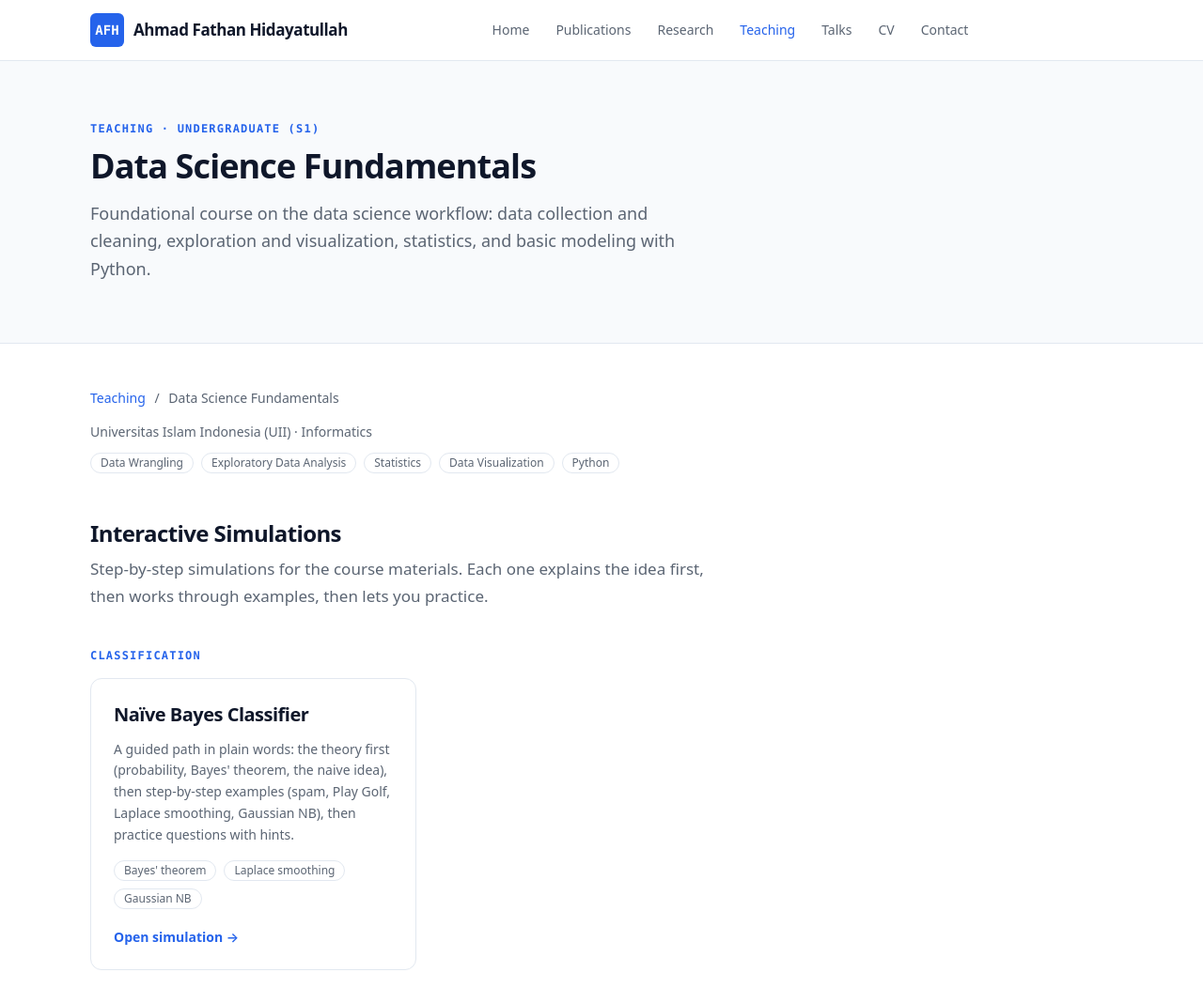
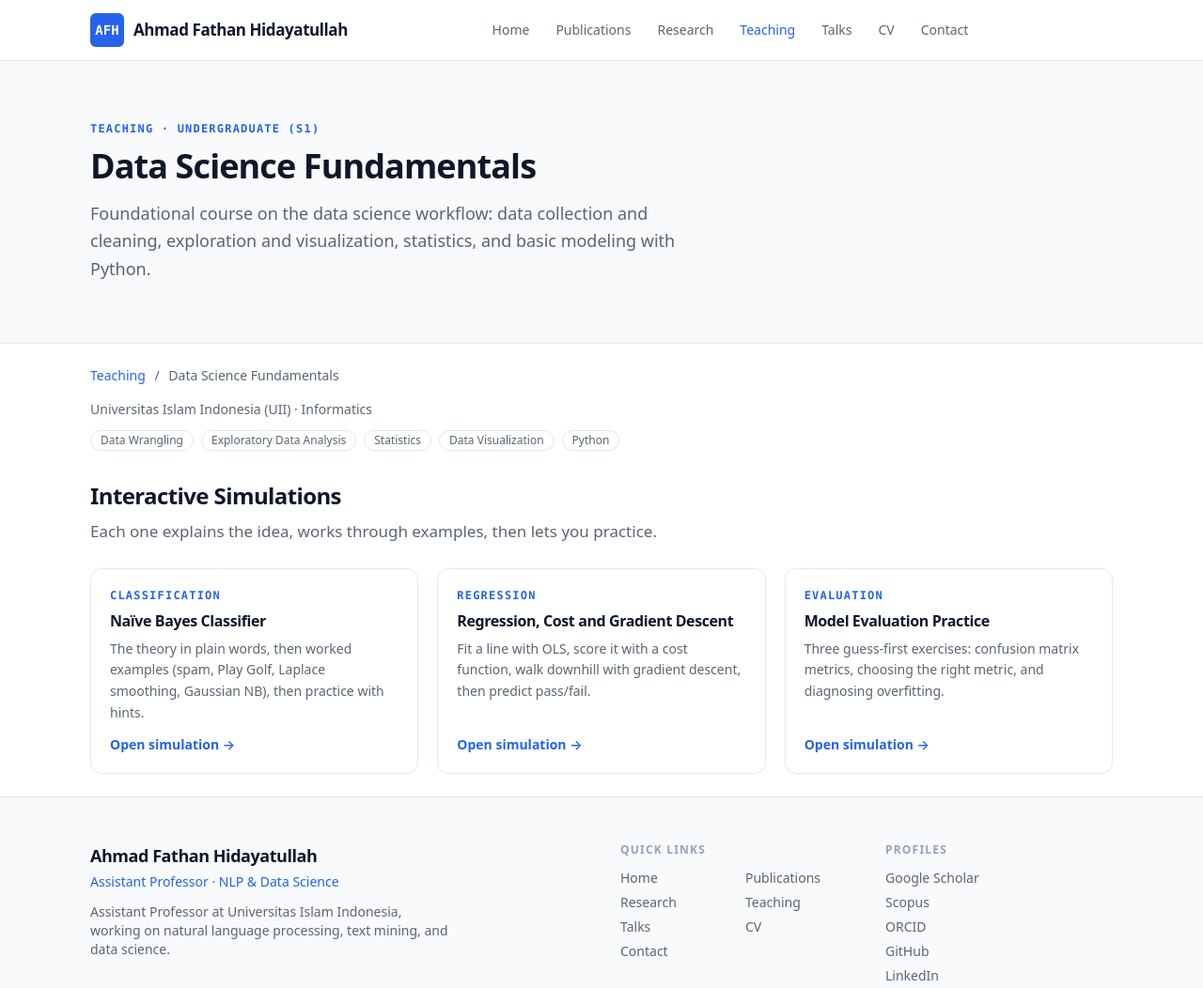
Before and after one commit to ahmad-fathan/ahmad-fathan.github.io, an Astro site: page /teaching/data-science-fundamentals in a window 1280 px wide. Shown: the top 1052 px of the page at 94% size. Built offline with nearby package versions, Linux system fonts and the light colour scheme; Astro itself is replaced by a stand-in of ours.

Commit message:
teaching: one row of simulation cards, drop per-material sections

```diff
--- a/src/data/simulations.ts
+++ b/src/data/simulations.ts
@@ -42,7 +42,7 @@ export const simulations: Simulation[] = [
     material: "Classification",
     title: "Naïve Bayes Classifier",
     summary:
-      "A guided path in plain words: the theory first (probability, Bayes' theorem, the naive idea), then step-by-step examples (spam, Play Golf, Laplace smoothing, Gaussian NB), then practice questions with hints.",
+      "The theory in plain words, then worked examples (spam, Play Golf, Laplace smoothing, Gaussian NB), then practice with hints.",
     topics: ["Bayes' theorem", "Laplace smoothing", "Gaussian NB"],
     updated: "2026-11",
   },
@@ -52,7 +52,7 @@ export const simulations: Simulation[] = [
     material: "Regression",
     title: "Regression, Cost and Gradient Descent",
     summary:
-      "Four connected sections on ten made-up students: fit a line with OLS, score it with a cost function, let gradient descent walk downhill, then turn a score into a pass/fail probability with logistic regression.",
+      "Fit a line with OLS, score it with a cost function, walk downhill with gradient descent, then predict pass/fail.",
     topics: ["Linear regression", "Cost function", "Gradient descent", "Logistic regression"],
     updated: "2026-11",
   },
@@ -62,7 +62,7 @@ export const simulations: Simulation[] = [
     material: "Evaluation",
     title: "Model Evaluation Practice",
     summary:
-      "Three exercises with a guess-first mode: read a confusion matrix and compute accuracy, precision, recall and F1; choose the right metric for three applications; diagnose overfitting and check a cross-validation mean.",
+      "Three guess-first exercises: confusion matrix metrics, choosing the right metric, and diagnosing overfitting.",
     topics: ["Confusion matrix", "Precision & recall", "F1-score", "Cross-validation"],
     updated: "2026-11",
   },
--- a/src/pages/teaching/[course].astro
+++ b/src/pages/teaching/[course].astro
@@ -4,7 +4,7 @@
 import Layout from "../../components/Layout.astro";
 import PageHeader from "../../components/PageHeader.astro";
 import { getEntry } from "astro:content";
-import { coursePages, simulationsFor, simulationHref, groupByMaterial } from "../../data/simulations";
+import { coursePages, simulationsFor, simulationHref } from "../../data/simulations";
 
 export function getStaticPaths() {
   return coursePages.map((c) => ({ params: { course: c.slug }, props: { courseId: c.courseId, slug: c.slug } }));
@@ -16,8 +16,8 @@ if (!entry) throw new Error(`Course "${courseId}" not found in src/content/teach
 const { data } = entry;
 const name = data.name.en;
 const desc = data.description?.en ?? "";
-const groups = groupByMaterial(simulationsFor(courseId));
-const total = groups.reduce((n, g) => n + g.items.length, 0);
+const allSims = simulationsFor(courseId);
+const total = allSims.length;
 const levelLabel: Record<string, string> = { S1: "Undergraduate (S1)", D4: "Applied Bachelor (D4)", S2: "Master (S2)" };
 const prodiLabel: Record<string, string> = { Informatika: "Informatics", "Bisnis Digital": "Digital Business", "Informatika (IP)": "Informatics (International Programme)" };
 const prodiRaw = data.fakultasProdi?.split(" - ")[1] ?? data.fakultasProdi;
@@ -34,7 +34,7 @@ const prodiRaw = data.fakultasProdi?.split(" - ")[1] ?? data.fakultasProdi;
     lede={desc || undefined}
   />
 
-  <div class="container-site py-12">
+  <div class="container-site py-6">
     <nav class="text-sm text-muted" aria-label="Breadcrumb">
       <a href="/teaching" class="font-medium text-primary hover:text-primary-dark">Teaching</a>
       <span class="mx-1.5">/</span>
@@ -52,40 +52,32 @@ const prodiRaw = data.fakultasProdi?.split(" - ")[1] ?? data.fakultasProdi;
       </ul>
     )}
 
-    <section class="mt-12">
+    <section class="mt-8">
       <h2 class="text-2xl font-bold tracking-tight">Interactive Simulations</h2>
       <p class="mt-2 max-w-2xl text-muted">
-        Step-by-step simulations for the course materials. Each one explains the idea first, then works through examples, then lets you practice.
+        Each one explains the idea, works through examples, then lets you practice.
       </p>
 
       {total === 0 && <p class="mt-6 text-muted">Simulations for this course will be added soon.</p>}
 
-      {groups.map((g) => (
-        <div class="mt-10">
-          <h3 class="eyebrow">{g.material}</h3>
-          <ul class="mt-4 grid gap-6 sm:grid-cols-2 lg:grid-cols-3">
-            {g.items.map((s) => (
+      {total > 0 && (
+        <ul class="mt-6 grid gap-5 sm:grid-cols-2 lg:grid-cols-3">
+          {allSims.map((s) => (
             <li class="flex">
               <a
                 href={simulationHref(s)}
-                  class="group flex w-full flex-col rounded-xl border border-line bg-paper p-6 transition-colors hover:border-primary/50 hover:bg-soft"
+                class="group flex w-full flex-col rounded-xl border border-line bg-paper p-5 transition-colors hover:border-primary/50 hover:bg-soft"
               >
-                  <h4 class="text-xl font-bold tracking-tight group-hover:text-primary">{s.title}</h4>
-                  <p class="mt-3 flex-1 text-sm leading-relaxed text-muted">{s.summary}</p>
-                  <ul class="mt-4 flex flex-wrap gap-2">
-                    {s.topics.map((t) => (
-                      <li class="rounded-full border border-line px-2.5 py-0.5 text-xs text-muted">{t}</li>
-                    ))}
-                  </ul>
-                  <span class="mt-5 text-sm font-semibold text-primary">Open simulation →</span>
+                <span class="eyebrow">{s.material}</span>
+                <h4 class="mt-2 text-base font-bold leading-snug tracking-tight group-hover:text-primary">{s.title}</h4>
+                <p class="mt-2 flex-1 text-sm leading-relaxed text-muted">{s.summary}</p>
+                <span class="mt-3 text-sm font-semibold text-primary">Open simulation →</span>
               </a>
             </li>
           ))}
         </ul>
-        </div>
-      ))}
+      )}
 
-      {total > 0 && <p class="mt-10 text-sm text-muted">More simulations for other materials will be added over time.</p>}
     </section>
   </div>
 </Layout>
```
Lines whose indentation alone changed are shown as unchanged.
